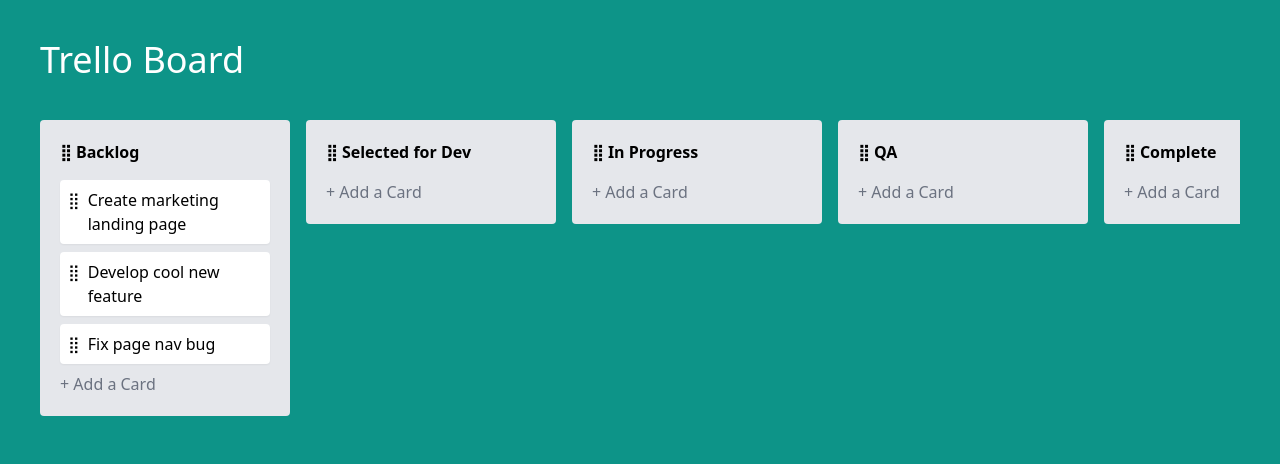
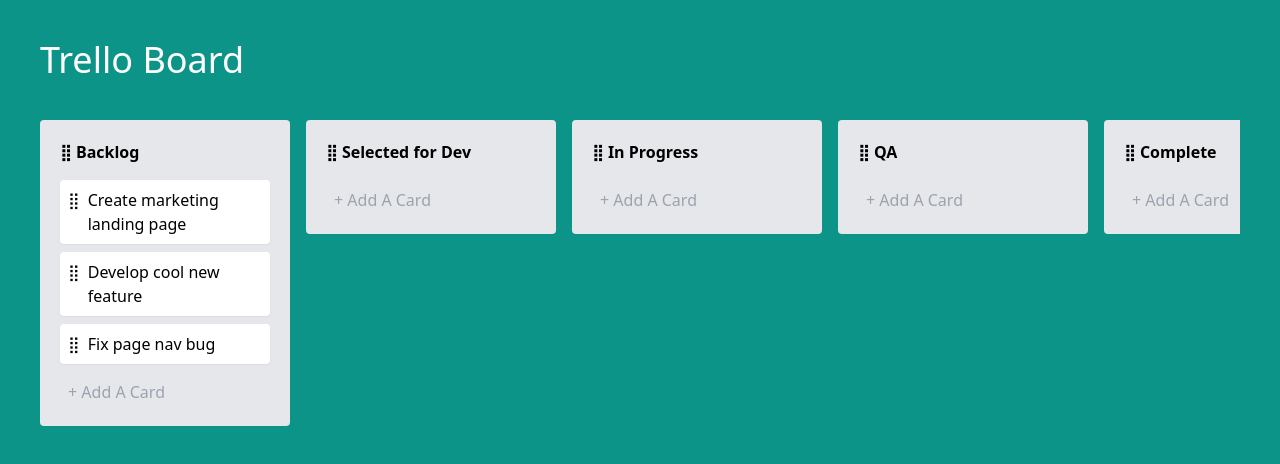
Before and after one commit to dhershman1/trello-clone, a Nuxt app: page / in a window 1280 px wide. Shown: the top 464 px of the page. Built offline with nearby package versions, Linux system fonts and the light colour scheme.

Commit message:
Add: New Task

```diff
--- /dev/null
+++ b/components/NewTask.vue
@@ -0,0 +1,40 @@
+<script setup lang="ts">
+import type { Task } from "@/types"
+import { nanoid } from "nanoid"
+
+const emit = defineEmits<{
+  (e: 'add', payload: Task): void
+}>();
+const focused = ref(false)
+const title = ref('')
+
+function createTask(e: Event) {
+  if (title.value.trim()) {
+    e.preventDefault()
+    emit('add', {
+      title: title.value.trim(),
+      createdAt: new Date(),
+      id: nanoid(),
+    } as Task)
+  }
+  title.value = ''
+}
+</script>
+<template>
+  <div>
+    <textarea
+      v-model="title"
+      @keydown.tab="createTask"
+      @keyup.enter="createTask"
+      class="focus:bg-white focus:shadow resize-none rounded w-full border-none bg-transparent p-2 cursor-pointer"
+      :class="{
+        'h-7': !focused,
+        'h-20': focused,
+      }"
+      style="outline: none !important"
+      @focus="focused = true"
+      @blur="focused = false"
+      :placeholder="!focused ? '+ Add A Card' : 'Enter a title for this card'"
+    />
+  </div>
+</template>
--- a/components/TrelloBoard.vue
+++ b/components/TrelloBoard.vue
@@ -60,7 +60,7 @@
             </template>
           </draggable>
           <footer>
-            <button class="text-gray-500">+ Add a Card</button>
+            <NewTask @add="column.tasks.push($event)" />
           </footer>
         </div>
       </template>
```
